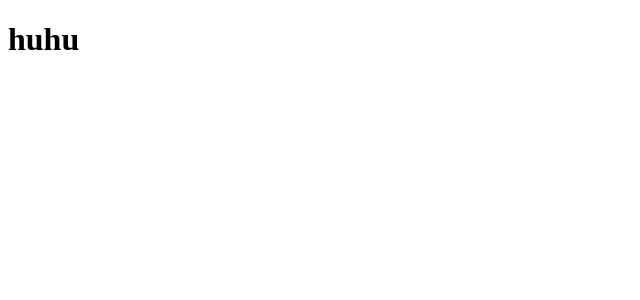
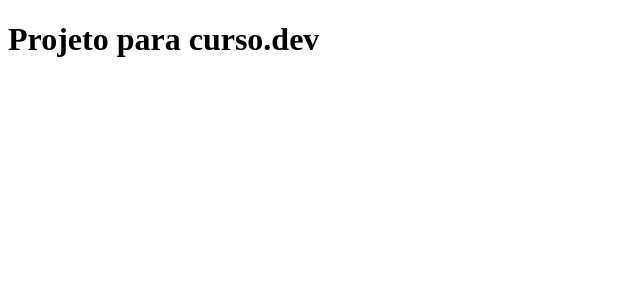
Before and after one commit to Gabriela-LC/curso.dev, a Next.js app: page / in a window 1280 px wide. Shown: the top 300 px of the page, without its empty margins (0-640 px from the left). Built offline with nearby package versions, Linux system fonts and the light colour scheme.

Commit message:
atualização da frase na página inicial

```diff
--- a/pages/index.js
+++ b/pages/index.js
@@ -1,5 +1,5 @@
 function Home(){ //D4 - H maiúsculo que é aconvenção do React para componentes
-    return <h1>huhu</h1>
+    return <h1>Projeto para curso.dev</h1>
 }
 
 export default Home
```
